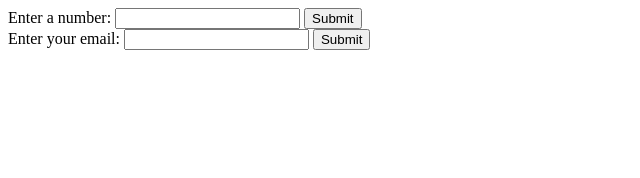
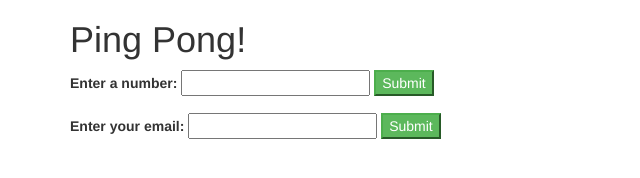
Before and after one commit to hammmay/ping-pong-form-js-w1, a website: page index.html in a window 1280 px wide. Shown: the whole page, without its empty margins (0-640 px from the left). Drawn offline with nearby package versions, Linux system fonts and the light colour scheme.

Commit message:
Add Bower, bootsrap, jquery, and bootstrap code to index.html

```diff
--- a/index.html
+++ b/index.html
@@ -1,25 +1,36 @@
 <!DOCTYPE html>
 <html>
   <head>
-    <script src="https://ajax.googleapis.com/ajax/libs/jquery/1.12.0/jquery.min.js"></script>
+<!--adds jquery through the bower_components folder-->
+    <script src="bower_components/jquery/dist/jquery.min.js"></script>
 <!--    <script type="text/javascript" src="js/pingpong.js"></script> -->
 <!--script tag added below to reference front end js file, above is the backend -->
 <!--    <script type="text/javascript" src="js/pingpong-interface.js"></script> -->
     <!--but after browserify is installed and called to generate the build folder, the 2 src paths to the front and backend are turned into the new app.js file in the build folder-->
+<!--adds bootstrap through the bower_components folder, but make sure it's after jquery as bootstrap is dependant on jquery-->
+    <link rel="stylesheet" href="bower_components/bootstrap/dist/css/bootstrap.min.css">
+    <script src="bower_components/bootstrap/dist/js/bootstrap.min.js"></script>
     <script type="text/javascript" src="build/js/app.js"></script>
     <title>Ping Pong</title>
   </head>
   <body>
+    <div class="container">
+      <h1>Ping Pong!</h1>
       <form id="ping-pong-form">
+        <div class="form-group">
           <label for="goal">Enter a number:</label>
           <input id="goal" type="number">
-      <button type="submit">Submit</button>
+          <button class="btn-success" type="submit">Submit</button>
+        </div>
       </form>
       <form id="signup">
+        <div class="form-group">
           <label for="email">Enter your email:</label>
           <input id="email" type="text">
-      <button type="submit">Submit</button>
+          <button class="btn-success" type="submit">Submit</button>
+        </div>
       </form>
       <ul id="solution"></ul>
+    </div>
   </body>
 </html>
```
Also changed, not shown: bower.json (added, +21 -0 lines), 1 other file. Lines whose indentation alone changed are shown as unchanged.
